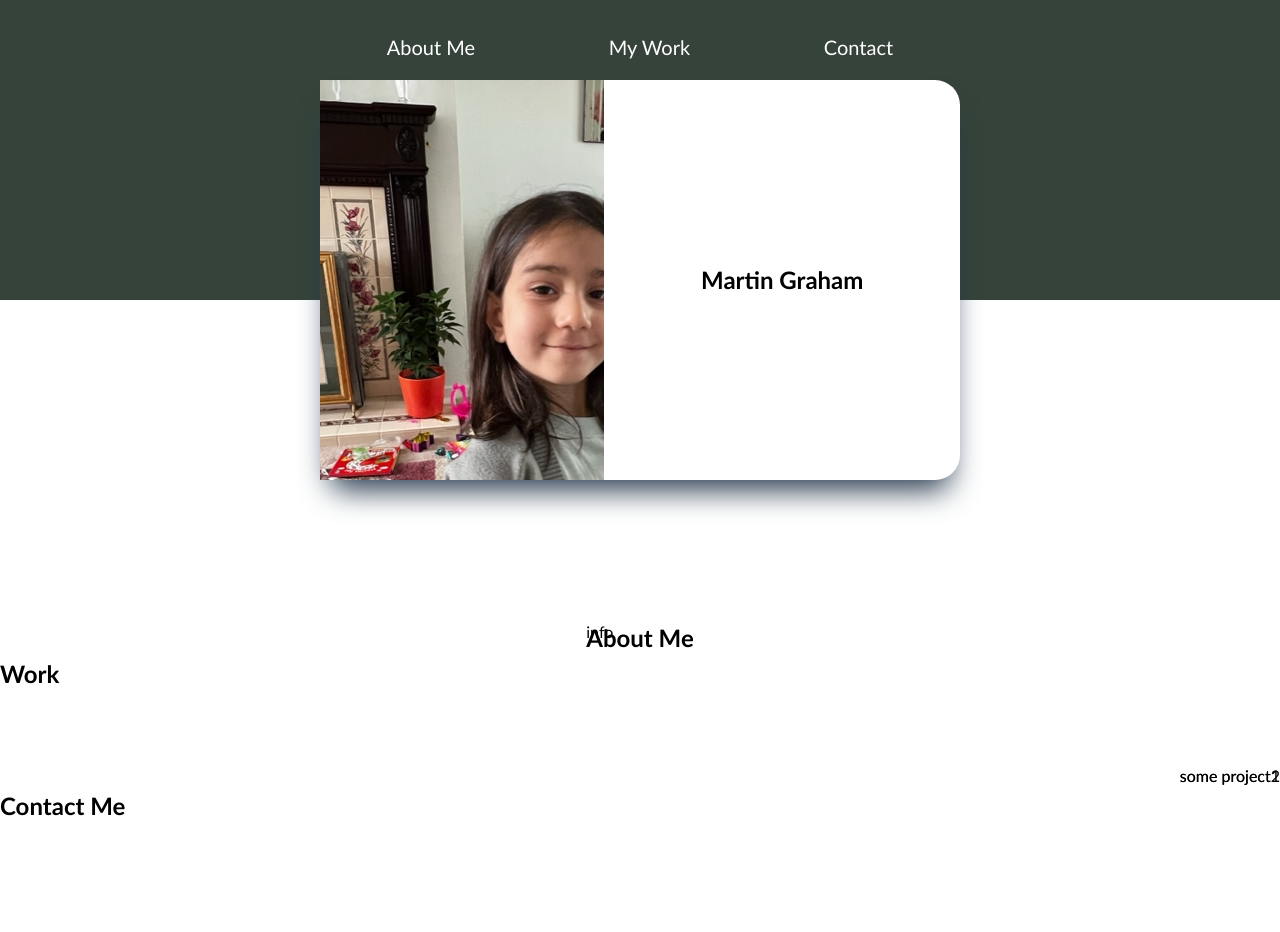
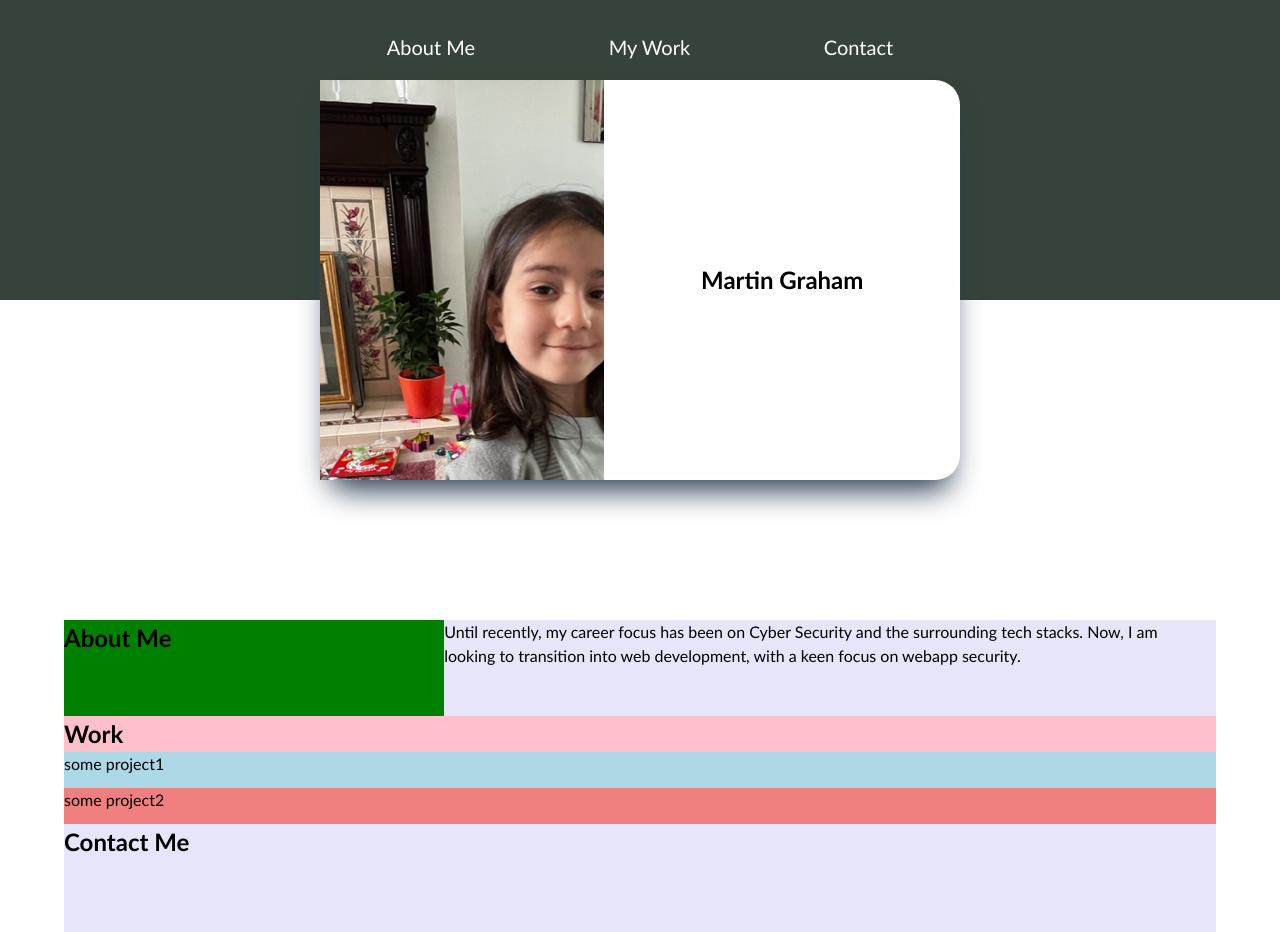
Before and after one commit to TechKuro/CSS-Challenge-Portfolio, a plain HTML site: page index.html in a window 1280 px wide. Before the commit the page ends 896 px from the top, so only its background shows below. Drawn offline with Linux system fonts and the light colour scheme.

Commit message:
fixed grid layout & started about me content

```diff
--- a/css/style.css
+++ b/css/style.css
@@ -85,47 +85,60 @@ h1 {
 }
 
 
+
 .page-wrapper {
+  background-color: lavender;
+  margin: 0 5%;
+}
 
-  grid-template-columns: 1fr 1fr;
+
+#about {
+  display: grid;
+  grid-template-columns: 33% 66%;
   grid-template-rows: 1fr 1fr;
   grid-template-areas:
     "about-me test"
-    "test test";
+    "about-me test2";
 }
 
-.page-section{
+.page-section {
   display: grid;
   grid-template-columns: 1fr 1fr 1fr;
   grid-template-rows: 1fr 1fr 1fr;
-  grid-template-areas: "project1 work project2"
-  "project1 project2 work" "work work project1";
+  grid-template-areas:
+    "work work work"
+    "project1 project1 project1"
+    "project2 project2 project2";
 
-
-}
-#about {
-  display: grid;
 }
 
 #about-me {
-
   grid-area: about-me;
+  background-color: green;
 
 }
 
-#test {
-  grid-area: test;
+#test1 {
+  grid-area: test1;
+  background-color: greenyellow;
+}
+
+#test2 {
+  grid-area: test2;
+  background-color: orange;
 }
 
 #work {
-
   grid-area: work;
+  background-color: pink;
 }
 
-#project1{
+#project1 {
   grid-area: project1;
+  background-color: lightblue;
 }
 
-#project2{
+#project2 {
   grid-area: project2;
+  background-color: lightcoral;
 }
--- a/index.html
+++ b/index.html
@@ -37,7 +37,10 @@
     <!-- about me -->
     <section class="" id="about">
       <h2 id="about-me">About Me</h2>
-      <div id="test">info</div>
+      <div id="test">
+        <p>Until recently, my career focus has been on Cyber Security and the surrounding tech stacks. Now, I am looking to transition into web development, with a keen focus on webapp security.</p>
+
+      </div>
     </section>
 
     <!-- portfolio container -->
```
